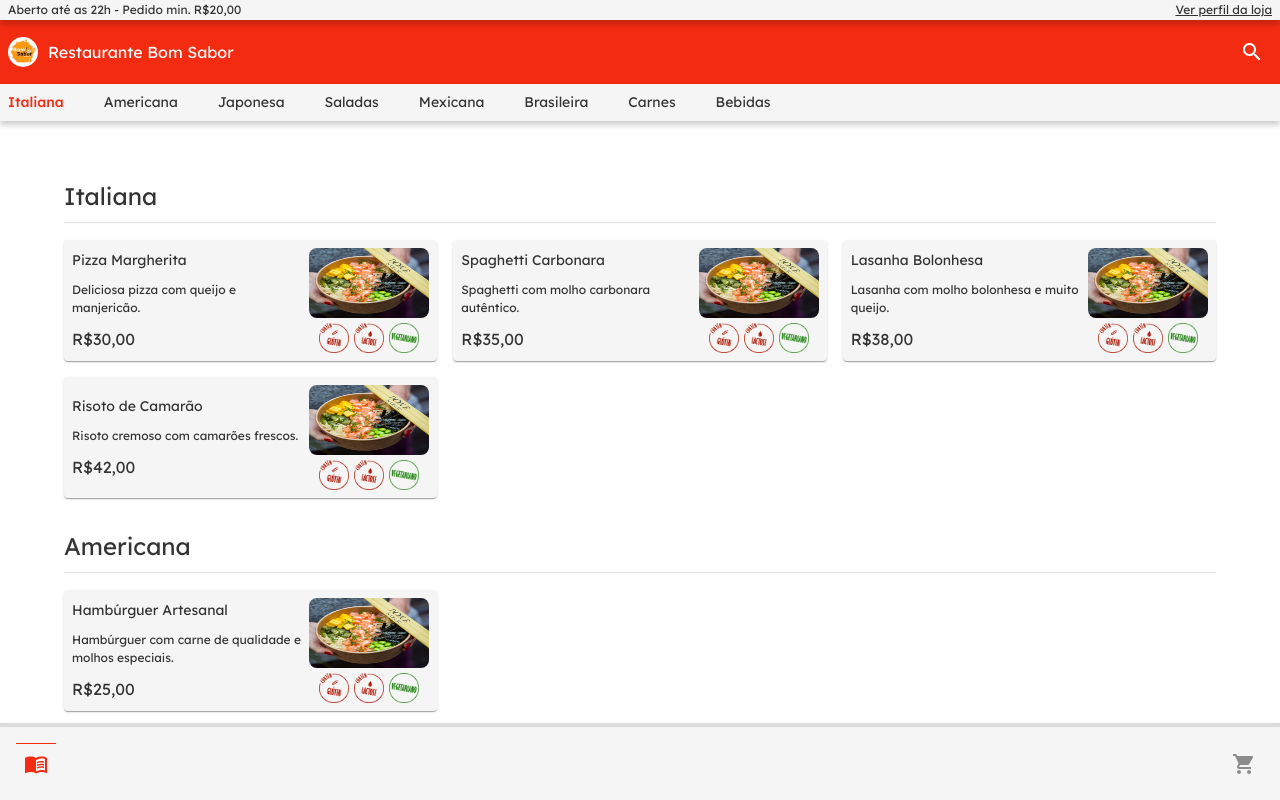
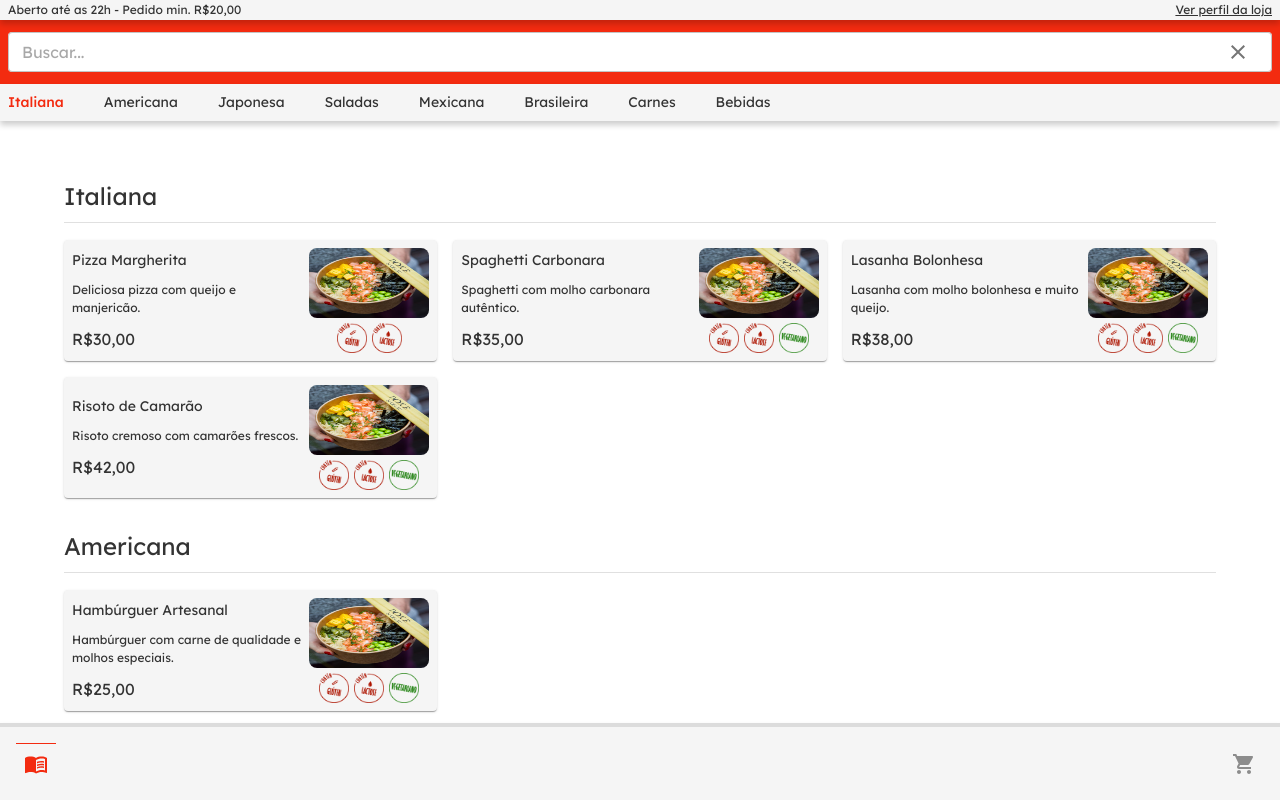
Before and after one commit to alexandre-niess/Plate_POS_System, a React (Vite) app: page /AppRestaurante in a window 1280 px wide. Both pictures are taken after a click on the button 1252 px from the left and 52 px from the top of the page. Shown: the top 800 px of the page. Built offline with nearby package versions, Linux system fonts and the light colour scheme.

Commit message:
Animação da barra de pesquisa

```diff
--- a/screens/Home.jsx
+++ b/screens/Home.jsx
@@ -8,12 +8,15 @@
 import { Link } from "react-router-dom";
 import IconButton from "@mui/material/IconButton";
 import SearchIcon from "@mui/icons-material/Search";
+import CloseIcon from "@mui/icons-material/Close";
 import Divider from "@mui/material/Divider";
-import { Avatar } from "@mui/material";
+import { Avatar, TextField, InputAdornment, Grow } from "@mui/material";
 import Footer from "../components/Footer";
 
 export function Home() {
   const [categoriaVisivel, setCategoriaVisivel] = useState("");
+  const [searchMode, setSearchMode] = useState(false);
+  const [searchQuery, setSearchQuery] = useState("");
   const categoriasRefs = useRef({});
   const categoriasContainerRef = useRef(null);
 
@@ -35,7 +38,7 @@
       preco: "30,00",
       categoria: "Italiana",
       imagemPrato: "../public/imagemprato.png",
-      alergenicos: "Glúten,Lactose,Vegetariano",
+      alergenicos: "Glúten,Lactose",
     },
     {
       nome: "Hambúrguer Artesanal",
@@ -208,6 +211,26 @@
     };
   }, [categorias]);
 
+  const handleSearchIconClick = () => {
+    setSearchMode(true);
+  };
+
+  const handleSearchChange = (event) => {
+    setSearchQuery(event.target.value);
+  };
+
+  const handleSearchClose = () => {
+    setSearchMode(false);
+    setSearchQuery("");
+  };
+
+  const filteredPratos = searchQuery
+    ? pratos.filter((prato) =>
+      prato.nome.toLowerCase().includes(searchQuery.toLowerCase()) ||
+      prato.descricao.toLowerCase().includes(searchQuery.toLowerCase())
+    )
+    : pratos;
+
   return (
     <>
       <CssBaseline />
@@ -253,6 +276,36 @@
             width: "100%",
           }}
         >
+          <Grow in={searchMode}>
+            <TextField
+              variant="outlined"
+              placeholder="Buscar..."
+              value={searchQuery}
+              onChange={handleSearchChange}
+              sx={{
+                width: "100%",
+                backgroundColor: "white",
+                '& .MuiOutlinedInput-root': {
+                  height: '40px', // Ajuste a altura conforme necessário
+                },
+                borderRadius: 1,
+              }}
+              InputProps={{
+                style: {
+                  height: '40px', // Ajuste a altura conforme necessário
+                },
+                endAdornment: (
+                  <InputAdornment position="end">
+                    <IconButton onClick={handleSearchClose}>
+                      <CloseIcon />
+                    </IconButton>
+                  </InputAdornment>
+                ),
+              }}
+            />
+          </Grow>
+          {!searchMode && (
+            <>
               <Box
                 sx={{
                   display: "flex",
@@ -271,9 +324,11 @@
                   Restaurante Bom Sabor
                 </Typography>
               </Box>
-          <IconButton>
+              <IconButton onClick={handleSearchIconClick}>
                 <SearchIcon sx={{ color: "text.secondary" }} />
               </IconButton>
+            </>
+          )}
         </Box>
       </Box>
       <Box
@@ -343,7 +398,7 @@
             </Typography>
             <Divider sx={{ marginTop: "10px" }} />
             <Grid container spacing={2} sx={{ marginTop: "1px" }}>
-              {pratos
+              {filteredPratos
                 .filter((prato) => prato.categoria === categoria)
                 .map((prato, index) => (
                   <Grid item xs={12} sm={6} md={4} key={index}>
```
Lines whose indentation alone changed are shown as unchanged.
